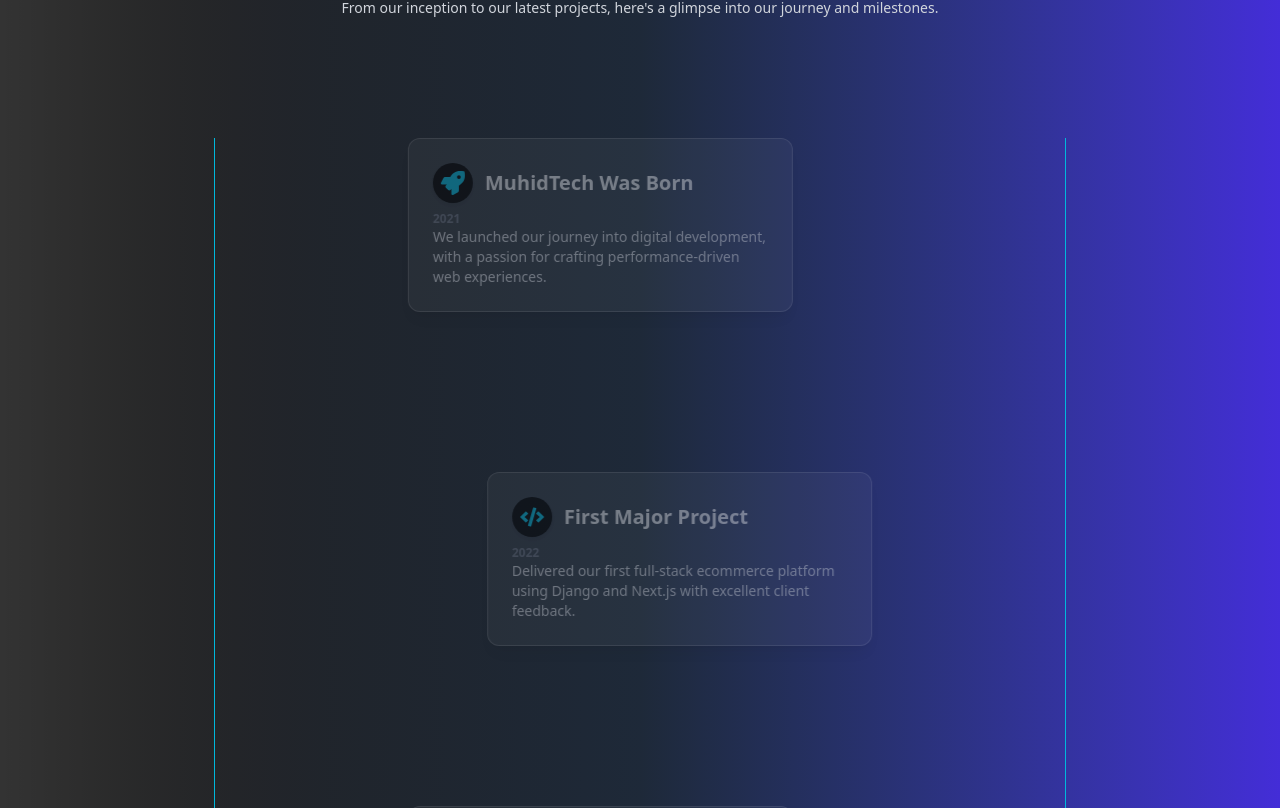
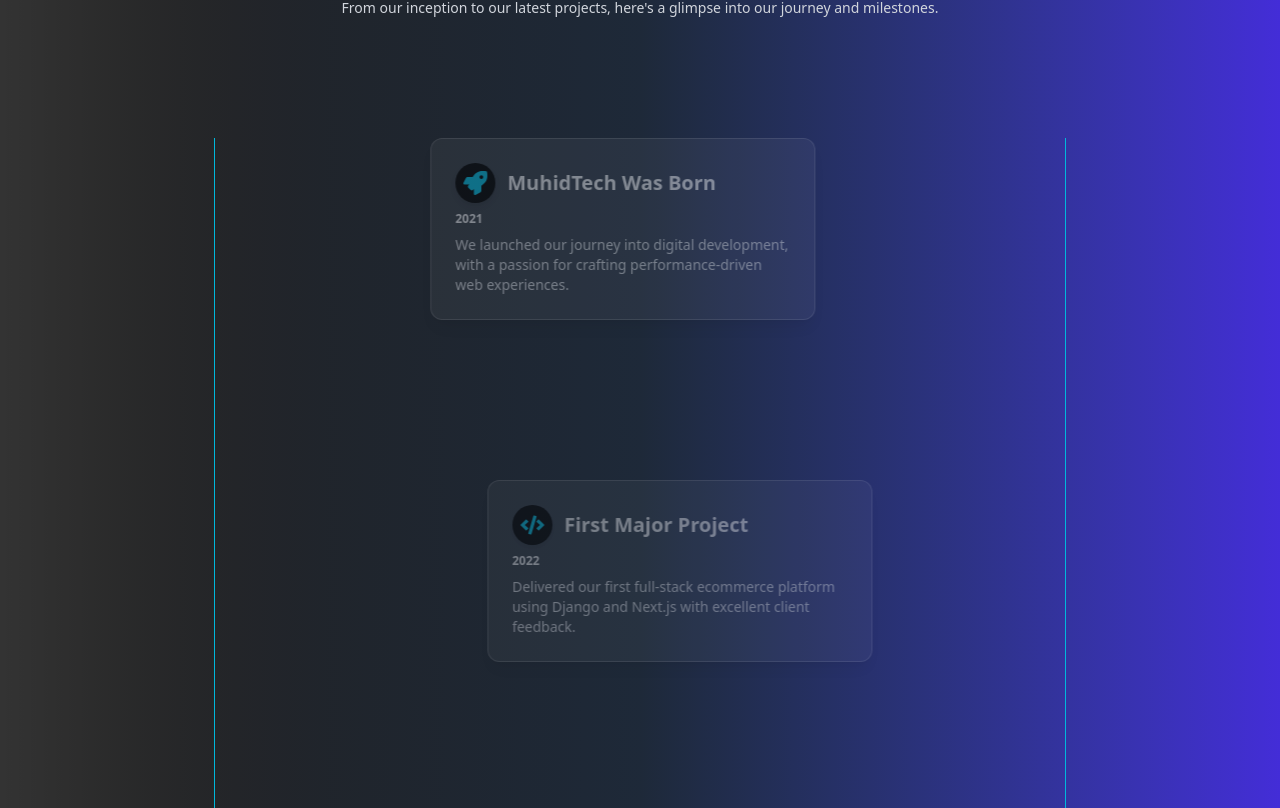
Before and after one commit to muhidtech/muhidtech1, a Next.js app: page /about in a window 1280 px wide. Shown: the part 2832-3640 px from the top of the page. Built offline with nearby package versions, Linux system fonts and the light colour scheme.

Commit message:
MuhidTech

```diff
--- a/app/about/components/Timeline.tsx
+++ b/app/about/components/Timeline.tsx
@@ -1,9 +1,9 @@
 "use client";
 
-import { useRef, useMemo } from "react";
-import { motion, useScroll, useTransform, MotionValue } from "framer-motion";
+
 import { FaCode, FaStar, FaRocket, FaCogs } from "react-icons/fa";
-
+import { motion, useScroll, useTransform } from "framer-motion";
+import { useRef } from "react";
 const timeline = [
   {
     icon: <FaRocket size={24} className="text-cyan-500" />,
@@ -32,25 +32,8 @@
 ];
 
 export default function Timeline() {
-  const containerRef = useRef(null);
-  const { scrollYProgress } = useScroll({
-    target: containerRef,
-    offset: ["start end", "end start"],
-  });
-
-  // ✅ Precompute all transforms to keep hooks outside loops
-  const transforms = useMemo(() => {
-    return timeline.map((_, index) => {
-      const isLeft = index % 2 === 0;
-      const direction = isLeft ? "-100%" : "100%";
-      const x = useTransform(scrollYProgress, [0, 1], [direction, "0%"]);
-      const opacity = useTransform(scrollYProgress, [0, 1], [0, 1]);
-      return { x, opacity };
-    });
-  }, [scrollYProgress]);
-
   return (
-    <div ref={containerRef} className="relative flex flex-col gap-10 py-20 px-6 overflow-hidden">
+    <div className="relative flex flex-col gap-10 py-20 px-6 overflow-hidden">
       <h1 className="w-full text-center mb-20 flex flex-col gap-5">
         <motion.span
           initial={{ opacity: 0, y: 50 }}
@@ -66,18 +49,47 @@
           transition={{ duration: 0.6, ease: "easeInOut", delay: 0.2 }}
           className="text-gray-300 text-sm text-center max-w-2xl mx-auto z-10 relative"
         >
-          From our inception to our latest projects, here's a glimpse into our journey and milestones.
+          From our inception to our latest projects, here&apos;s a glimpse into our journey and milestones.
         </motion.p>
       </h1>
 
       <div className="relative z-10 max-w-5xl mx-auto space-y-40 md:border-x border-cyan-500">
-        {timeline.map((item, index) => {
-          const isLeft = index % 2 === 0;
-          const { x, opacity } = transforms[index];
+        {timeline.map((item, index) => (
+          <TimelineItem
+            key={index}
+            icon={item.icon}
+            title={item.title}
+            date={item.date}
+            description={item.description}
+            isLeft={index % 2 === 0}
+          />
+        ))}
+      </div>
+    </div>
+  );
+}
+
+
+
+function TimelineItem({ icon, title, date, description, isLeft }: {
+icon: React.ReactNode;
+title: string;
+date: string;
+description: string;
+isLeft: boolean;
+}) {
+const ref = useRef(null);
+const { scrollYProgress } = useScroll({
+  target: ref,
+  offset: ["start end", "end start"],
+});
+
+const x = useTransform(scrollYProgress, [0, 1], [isLeft ? "-100%" : "100%", "0%"]);
+const opacity = useTransform(scrollYProgress, [0, 1], [0, 1]);
 
 return (
   <motion.div
-              key={index}
+    ref={ref}
     style={{ x, opacity }}
     className={`relative w-full md:w-1/2 ${isLeft ? "md:pr-10 md:ml-auto" : "md:pl-10"}`}
   >
@@ -89,17 +101,13 @@
           transition={{ type: "spring", stiffness: 300, damping: 20 }}
           className="z-20 bg-black p-2 rounded-full shadow-md"
         >
-                    {item.icon}
+          {icon}
         </motion.div>
-                  <h3 className="text-xl font-bold">{item.title}</h3>
+        <h3 className="text-xl font-bold">{title}</h3>
       </div>
-                <p className="text-gray-500 font-bold text-xs">{item.date}</p>
-                <p className="text-gray-300 text-sm">{item.description}</p>
+      <p className="text-xs font-semibold pb-2">{date}</p>
+      <p className="text-gray-300 text-sm">{description}</p>
     </div>
   </motion.div>
 );
-        })}
-      </div>
-    </div>
-  );
 }
```
Lines whose indentation alone changed are shown as unchanged.
